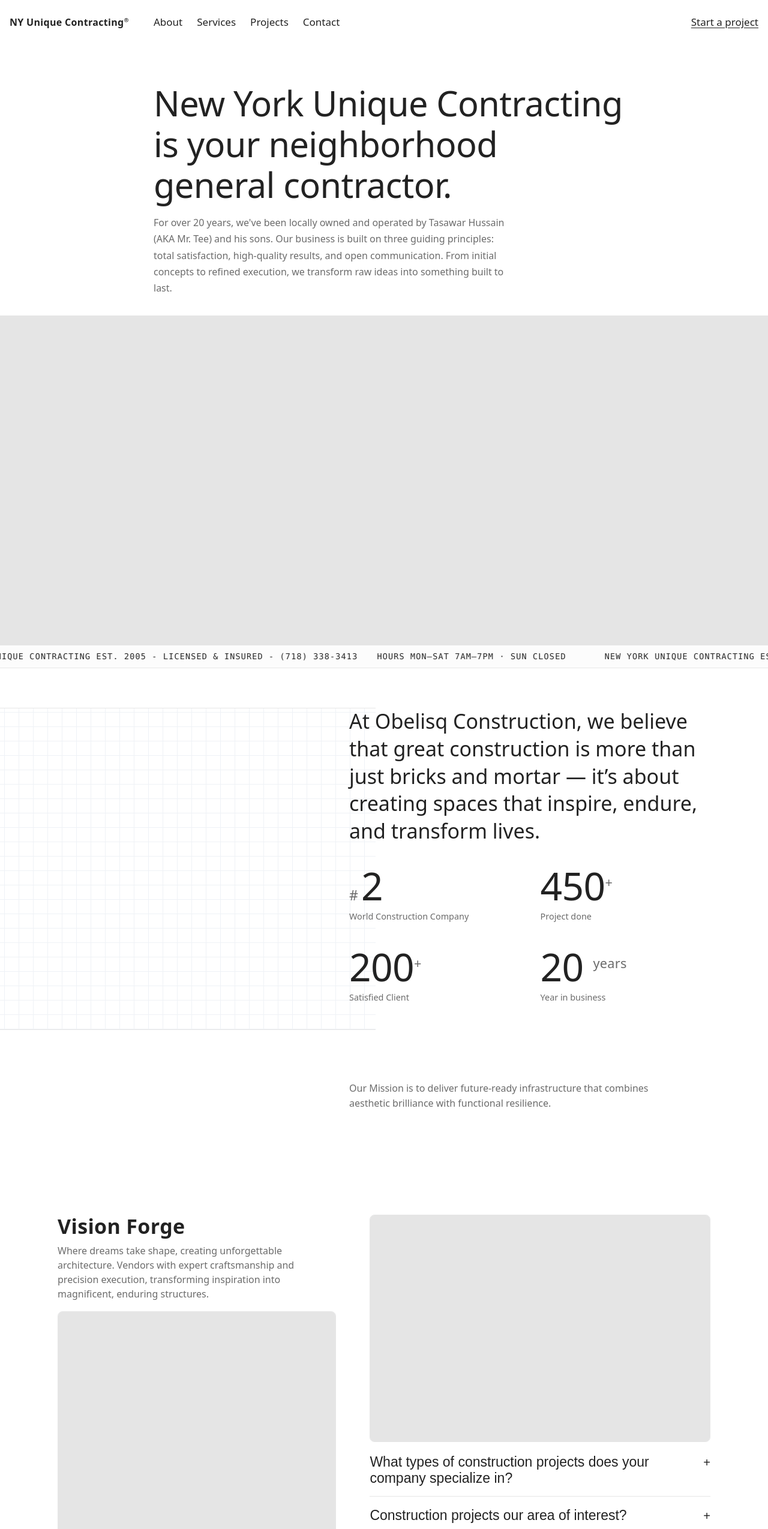
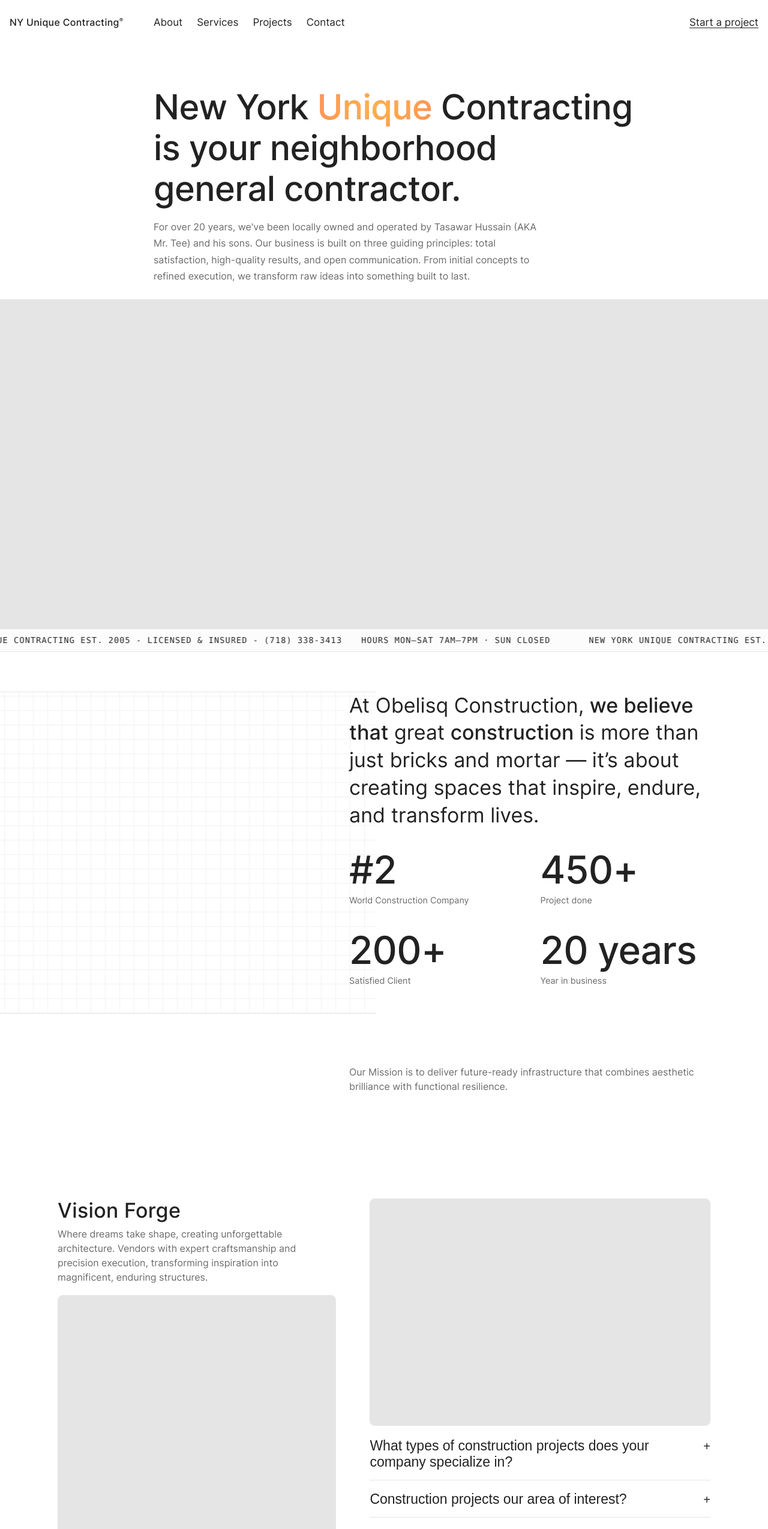
Before and after one commit to yellow-tulip/newyorkuniquecontracting, a plain HTML site: page index.html in a window 1280 px wide. Shown: the top 2549 px of the page at 60% size. Drawn offline with nearby package versions, Linux system fonts and the light colour scheme.

Commit message:
Update website content and styling
Co-authored-by: Qwen-Coder <qwen-coder@alibabacloud.com>

```diff
--- /dev/null
+++ b/assets/animations.js
@@ -0,0 +1,402 @@
+/**
+ * Home page microinteractions and animations
+ * Uses Anime.js for choreography, IntersectionObserver for reveals,
+ * and requestAnimationFrame for parallax effects
+ */
+
+(function() {
+  'use strict';
+
+  // Check for reduced motion preference
+  const prefersReducedMotion = window.matchMedia('(prefers-reduced-motion: reduce)').matches;
+
+  // Animation state
+  let isAnimating = false;
+  let parallaxRaf = null;
+
+  // Initialize all animations when DOM is ready
+  if (document.readyState === 'loading') {
+    document.addEventListener('DOMContentLoaded', init);
+  } else {
+    init();
+  }
+
+  function init() {
+    // Wait for fonts to be ready before starting animations
+    if ('fonts' in document) {
+      document.fonts.ready.then(() => {
+        // Always initialize hero animations (handles reduced motion internally)
+        initHeroAnimations();
+
+        // Skip other animations for reduced motion users
+        if (prefersReducedMotion) return;
+
+        initScrollRevealAnimations();
+        initParallaxEffects();
+      });
+    } else {
+      // Fallback for browsers without font loading API
+      setTimeout(() => {
+        // Always initialize hero animations (handles reduced motion internally)
+        initHeroAnimations();
+
+        // Skip other animations for reduced motion users
+        if (prefersReducedMotion) return;
+
+        initScrollRevealAnimations();
+        initParallaxEffects();
+      }, 200);
+    }
+  }
+
+  /**
+   * Hero section animations - Apple-esque living gradient for "Unique"
+   */
+  function initHeroAnimations() {
+    const accentWord = document.querySelector('.accent-word');
+
+    if (!accentWord) return;
+
+    // Feature detection for background-clip: text
+    const supportsBackgroundClip = CSS.supports('-webkit-background-clip', 'text') ||
+                                   CSS.supports('background-clip', 'text');
+
+    // Apply fallback class for browsers without background-clip support
+    if (!supportsBackgroundClip) {
+      accentWord.classList.add('no-clip');
+      return; // Skip animations for unsupported browsers
+    }
+
+    // Check for reduced motion preference
+    const prefersReducedMotion = window.matchMedia('(prefers-reduced-motion: reduce)').matches;
+
+    if (prefersReducedMotion) {
+      // Static gradient for reduced motion users
+      accentWord.classList.add('static');
+      return; // Skip animations but keep gradient visible
+    }
+
+    // Animation configuration
+    const config = {
+      driftSpeed: 24000, // 24 seconds for full 360° rotation
+      lerpFactor: 0.08,  // Smoothing for mouse follow
+      hoverIntensity: 1.0,
+      baseIntensity: 0.85
+    };
+
+    // Continuous subtle drift animation
+    anime({
+      targets: accentWord,
+      '--angle': ['0deg', '360deg'],
+      duration: config.driftSpeed,
+      easing: 'linear',
+      loop: true
+    });
+
+    // Mouse interaction (desktop only)
+    if (window.innerWidth >= 1024) {
+      let isHovering = false;
+      let animationFrame = null;
+      let targetMx = 50;
+      let targetMy = 50;
+      let currentMx = 50;
+      let currentMy = 50;
+
+      function updateGradientPosition(event) {
+        if (!isHovering) return;
+
+        const rect = accentWord.getBoundingClientRect();
+        const x = event.clientX - rect.left;
+        const y = event.clientY - rect.top;
+
+        // Convert to percentages
+        targetMx = Math.max(10, Math.min(90, (x / rect.width) * 100));
+        targetMy = Math.max(10, Math.min(90, (y / rect.height) * 100));
+      }
+
+      function lerpUpdate() {
+        if (!isHovering) return;
+
+        // Smooth interpolation toward target
+        currentMx += (targetMx - currentMx) * config.lerpFactor;
+        currentMy += (targetMy - currentMy) * config.lerpFactor;
+
+        // Update CSS variables
+        accentWord.style.setProperty('--mx', currentMx + '%');
+        accentWord.style.setProperty('--my', currentMy + '%');
+
+        animationFrame = requestAnimationFrame(lerpUpdate);
+      }
+
+      // Mouse enter: enhance and start tracking
+      accentWord.addEventListener('mouseenter', () => {
+        isHovering = true;
+
+        // Boost intensity slightly on hover
+        anime({
+          targets: accentWord,
+          '--intensity': config.hoverIntensity,
+          duration: 250,
+          easing: 'easeOutQuad'
+        });
+
+        // Start smooth position updates
+        animationFrame = requestAnimationFrame(lerpUpdate);
+      });
+
+      // Mouse move: update target position
+      accentWord.addEventListener('mousemove', updateGradientPosition);
+
+      // Mouse leave: return to neutral
+      accentWord.addEventListener('mouseleave', () => {
+        isHovering = false;
+
+        if (animationFrame) {
+          cancelAnimationFrame(animationFrame);
+        }
+
+        // Return to center and reduce intensity
+        anime({
+          targets: accentWord,
+          '--mx': '50%',
+          '--my': '50%',
+          '--intensity': config.baseIntensity,
+          duration: 500,
+          easing: 'easeOutQuad'
+        });
+      });
+    }
+  }
+
+  /**
+   * Scroll-triggered reveal animations
+   */
+  function initScrollRevealAnimations() {
+    const revealElements = document.querySelectorAll('[data-animate="reveal"]');
+    if (!revealElements.length) return;
+
+    // Pre-seed metrics numbers to avoid flash
+    initMetricsNumbers();
+
+    // Set initial state for reveal elements (micro-settle style without blur/scale)
+    revealElements.forEach(el => {
+      el.style.opacity = '0';
+      el.style.transform = 'translateY(8px)';
+    });
+
+    // Create intersection observer for reveals
+    const revealObserver = new IntersectionObserver((entries) => {
+      entries.forEach(entry => {
+        if (entry.isIntersecting && !entry.target.hasAttribute('data-animated')) {
+          entry.target.setAttribute('data-animated', 'true');
+          animateReveal(entry.target);
+        }
+      });
+    }, {
+      threshold: 0.1,
+      rootMargin: '0px 0px -10% 0px'
+    });
+
+    revealElements.forEach(el => revealObserver.observe(el));
+  }
+
+  /**
+   * Pre-seed metrics numbers to prevent flash before count-up
+   */
+  function initMetricsNumbers() {
+    const metrics = document.querySelectorAll('.metric .number');
+
+    metrics.forEach(metric => {
+      const originalText = metric.textContent.trim();
+      const numberMatch = originalText.match(/(\d+)/);
+
+      if (numberMatch) {
+        const targetNumber = parseInt(numberMatch[1]);
+        const prefix = originalText.split(numberMatch[1])[0];
+        const suffix = originalText.split(numberMatch[1])[1];
+
+        // Store target data
+        metric.setAttribute('data-target', targetNumber);
+        metric.setAttribute('data-prefix', prefix);
+        metric.setAttribute('data-suffix', suffix);
+
+        // Set initial state to 0
+        metric.textContent = prefix + '0' + suffix;
+      }
+    });
+  }
+
+  /**
+   * Animate element reveal with micro-settle effect
+   */
+  function animateReveal(element) {
+    // Check for reduced motion
+    const prefersReducedMotion = window.matchMedia('(prefers-reduced-motion: reduce)').matches;
+
+    if (prefersReducedMotion) {
+      // Instant reveal for reduced motion users
+      element.style.opacity = '1';
+      element.style.transform = 'translateY(0)';
+
+      if (element.classList.contains('about-metrics')) {
+        // Set metrics to final values instantly
+        setMetricsToFinalValues();
+      }
+      return;
+    }
+
+    // Micro-settle reveal animation (no blur, no scale)
+    anime({
+      targets: element,
+      opacity: [0, 1],
+      translateY: [8, 0],
+      duration: 480,
+      easing: 'easeOutCubic',
+      complete: () => {
+        // Trigger metrics count-up if this is the metrics section
+        if (element.classList.contains('about-metrics')) {
+          animateMetricsCountUp();
+        }
+      }
+    });
+
+    // Stagger child elements with micro-settle (no scale)
+    const staggerElements = element.querySelectorAll('.metric, .faq-item, .form-group, .detail');
+    if (staggerElements.length) {
+      anime({
+        targets: staggerElements,
+        opacity: [0, 1],
+        translateY: [4, 0],
+        duration: 360,
+        delay: anime.stagger(60, {start: 120}),
+        easing: 'easeOutCubic'
+      });
+    }
+  }
+
+  /**
+   * Set metrics to final values instantly (for reduced motion)
+   */
+  function setMetricsToFinalValues() {
+    const metrics = document.querySelectorAll('.metric .number');
+
+    metrics.forEach(metric => {
+      const target = metric.getAttribute('data-target');
+      const prefix = metric.getAttribute('data-prefix') || '';
+      const suffix = metric.getAttribute('data-suffix') || '';
+
+      if (target) {
+        metric.textContent = prefix + target + suffix;
+      }
+    });
+  }
+
+  /**
+   * Animate metrics count-up using pre-seeded data
+   */
+  function animateMetricsCountUp() {
+    const metrics = document.querySelectorAll('.metric .number');
+    if (!metrics.length) return;
+
+    metrics.forEach(metric => {
+      const target = parseInt(metric.getAttribute('data-target'));
+      const prefix = metric.getAttribute('data-prefix') || '';
+      const suffix = metric.getAttribute('data-suffix') || '';
+
+      if (!target) return;
+
+      // Animate from 0 to target number using stored data
+      anime({
+        targets: { count: 0 },
+        count: target,
+        duration: 1600,
+        easing: 'easeOutCubic',
+        update: function(anim) {
+          const currentCount = Math.floor(anim.animatables[0].target.count);
+          metric.textContent = prefix + currentCount + suffix;
+        },
+        complete: function() {
+          metric.textContent = prefix + target + suffix; // Ensure final value is exact
+        }
+      });
+    });
+  }
+
+  /**
+   * Subtle parallax effects
+   */
+  function initParallaxEffects() {
+    // Only on desktop to avoid mobile performance issues
+    if (window.innerWidth < 1024) return;
+
+    const heroElement = document.querySelector('.intro-block');
+    const breadcrumbElement = document.querySelector('.about-breadcrumb');
+
+    if (!heroElement && !breadcrumbElement) return;
+
+    let ticking = false;
+
+    function updateParallax() {
+      const scrollY = window.pageYOffset;
+      const windowHeight = window.innerHeight;
+
+      // Hero micro-parallax (±8px)
+      if (heroElement) {
+        const heroRect = heroElement.getBoundingClientRect();
+        const heroCenter = heroRect.top + heroRect.height / 2;
+        const heroProgress = (windowHeight / 2 - heroCenter) / (windowHeight / 2);
+        const heroOffset = Math.max(-8, Math.min(8, heroProgress * 8));
+
+        heroElement.style.transform = `translateY(${heroOffset}px)`;
+      }
+
+      // Breadcrumb micro-parallax (±4px horizontal)
+      if (breadcrumbElement) {
+        const breadcrumbRect = breadcrumbElement.getBoundingClientRect();
+        const breadcrumbCenter = breadcrumbRect.top + breadcrumbRect.height / 2;
+        const breadcrumbProgress = (windowHeight / 2 - breadcrumbCenter) / (windowHeight / 2);
+        const breadcrumbOffset = Math.max(-4, Math.min(4, breadcrumbProgress * 4));
+
+        breadcrumbElement.style.transform = `translateX(${breadcrumbOffset}px)`;
+      }
+
+      ticking = false;
+    }
+
+    function requestParallaxUpdate() {
+      if (!ticking) {
+        parallaxRaf = requestAnimationFrame(updateParallax);
+        ticking = true;
+      }
+    }
+
+    // Throttled scroll listener
+    window.addEventListener('scroll', requestParallaxUpdate, { passive: true });
+
+    // Initial call
+    updateParallax();
+
+    // Cleanup on resize if switching to mobile
+    window.addEventListener('resize', () => {
+      if (window.innerWidth < 1024) {
+        window.removeEventListener('scroll', requestParallaxUpdate);
+        if (parallaxRaf) {
+          cancelAnimationFrame(parallaxRaf);
+        }
+        // Reset transforms
+        if (heroElement) heroElement.style.transform = '';
+        if (breadcrumbElement) breadcrumbElement.style.transform = '';
+      }
+    });
+  }
+
+  /**
+   * Cleanup function (if needed for SPA-style navigation)
+   */
+  window.cleanupAnimations = function() {
+    if (parallaxRaf) {
+      cancelAnimationFrame(parallaxRaf);
+    }
+  };
+
+})();
--- a/assets/styles/home.css
+++ b/assets/styles/home.css
@@ -7,6 +7,59 @@
 .nowrap { white-space: nowrap; }
 /* Ensure the first line fits on one line */
 .intro h1 { max-width: 30ch; }
+
+/* Apple-esque gradient text effect for "Unique" */
+.accent-word {
+  /* Focal point (percentages of element) and drift angle */
+  --mx: 50%;
+  --my: 50%;
+  --angle: 0deg;
+  --intensity: 0.85;
+
+  /* Default fallback color for safety */
+  color: #ff6b6b;
+
+  background-image:
+    radial-gradient(120% 180% at var(--mx) var(--my),
+      #ffb347 0%,
+      #ff6b6b 35%,
+      #d63031 60%,
+      transparent 85%),
+    conic-gradient(from var(--angle) at var(--mx) var(--my),
+      #ff7675, #fd79a8, #fdcb6e, #e17055, #ff6b6b, #fab1a0, #ff7675);
+
+  background-size: 300% 300%;
+  background-position: center;
+}
+
+/* Apply gradient clip only in supporting browsers */
+@supports (-webkit-background-clip: text) or (background-clip: text) {
+  .accent-word {
+    -webkit-background-clip: text;
+    background-clip: text;
+    -webkit-text-fill-color: transparent;
+    color: transparent;
+  }
+}
+
+/* Fallback for browsers without background-clip: text support */
+.accent-word.no-clip {
+  background-image: none;
+  color: #ff6b6b;
+  -webkit-text-fill-color: inherit;
+}
+
+/* Reduced motion fallback - static but visible */
+.accent-word.static {
+  --mx: 50%;
+  --my: 50%;
+  --angle: 45deg;
+}
+
+/* Ensure parent positioning for interactions */
+.intro {
+  position: relative;
+}
 
 /* Thin, monospaced marquee banner */
 .ticker { grid-column: 1 / -1; width: 100vw; margin-inline: calc(50% - 50vw); overflow: hidden; background: var(--color-page); border-block: 1px solid var(--color-border); font-family: ui-monospace, SFMono-Regular, Menlo, Monaco, Consolas, "Liberation Mono", "Courier New", monospace; }
@@ -43,7 +96,19 @@
 
 .metrics { display: grid; grid-template-columns: 1fr 1fr; gap: clamp(1.75rem, 3.5vw, 2.5rem) clamp(1.5rem, 2.75vw, 2.5rem); margin-top: clamp(1.5rem, 3vw, 2.25rem); justify-items: start; }
 .metric { display: grid; align-content: start; gap: .5rem; }
-.metric .number { font-size: clamp(2.75rem, 5.5vw, 4rem); line-height: 1; font-weight: var(--font-weight-medium); color: var(--color-ink-2); letter-spacing: -0.01em; }
+.metric .number {
+  font-size: clamp(2.75rem, 5.5vw, 4rem);
+  line-height: 1;
+  font-weight: var(--font-weight-medium);
+  color: var(--color-ink-2);
+  letter-spacing: -0.01em;
+  transition: color 0.3s ease;
+  cursor: pointer;
+}
+
+.metric .number:hover {
+  color: var(--accent);
+}
 .metric .prefix { font-size: .36em; vertical-align: baseline; margin-right: .25em; color: var(--color-muted); }
 .metric .suffix { font-size: .34em; vertical-align: super; letter-spacing: .01em; color: var(--color-muted); }
 .metric .label { font-size: var(--fs-sm); color: var(--color-muted); }
--- a/assets/styles/main.css
+++ b/assets/styles/main.css
@@ -18,7 +18,7 @@
   --accent-hover: var(--brand-red-700);
 
   /* Typography */
-  --font-sans: "Inter", "Inter Fallback", system-ui, -apple-system, Segoe UI, Roboto, Helvetica, Arial, sans-serif;
+  --font-sans: "Inter Fallback", "Inter", system-ui, -apple-system, Segoe UI, Roboto, Helvetica, Arial, sans-serif;
   --font-weight-regular: 400;
   --font-weight-medium: 500;
   --font-weight-bold: 700;
@@ -139,8 +139,51 @@ a:hover { color: var(--accent); }
 .brand sup { font-size: 0.6em; vertical-align: super; }
 .nav-center { grid-column: 2; justify-self: start; display: flex; flex-wrap: wrap; gap: var(--space-5); padding-block: var(--space-5); }
 .nav-right { grid-column: 3; justify-self: end; padding-block: var(--space-5); }
-.nav a { color: var(--color-ink-2); }
-.nav a:hover { color: var(--accent); }
+.nav a {
+  color: var(--color-ink-2);
+  transition: all 0.3s ease;
+  position: relative;
+  display: inline-block;
+}
+
+/* Warm gradient hover effect for nav links */
+.nav a:hover {
+  --mx: 50%;
+  --my: 50%;
+  --angle: 45deg;
+
+  background-image:
+    radial-gradient(120% 180% at var(--mx) var(--my),
+      #ffb347 0%,
+      #ff6b6b 35%,
+      #d63031 60%,
+      transparent 85%),
+    conic-gradient(from var(--angle) at var(--mx) var(--my),
+      #ff7675, #fd79a8, #fdcb6e, #e17055, #ff6b6b, #fab1a0, #ff7675);
+
+  background-size: 200% 200%;
+  background-position: center;
+  -webkit-background-clip: text;
+  background-clip: text;
+  -webkit-text-fill-color: transparent;
+  color: transparent;
+}
+
+/* Fallback for browsers without background-clip support */
+@supports not ((-webkit-background-clip: text) or (background-clip: text)) {
+  .nav a:hover {
+    background-image: none;
+    color: var(--accent);
+    -webkit-text-fill-color: inherit;
+  }
+}
+
+/* Click push-down animation */
+.nav a:active {
+  transform: translateY(2px);
+  transition: transform 0.1s ease;
+}
+
 .nav a:focus-visible { outline: 2px solid var(--accent); outline-offset: 2px; border-radius: 3px; }
 .cta-link { text-decoration: underline; text-underline-offset: 3px; }
 .cta-link { text-decoration: underline; text-underline-offset: 3px; }
@@ -226,7 +269,7 @@ a:hover { color: var(--accent); }
   src: url("../fonts/inter-v13-latin-regular.woff2") format("woff2");
   font-weight: 400;
   font-style: normal;
-  font-display: swap;
+  font-display: optional; /* No switching, brief invisible period */
 }
 
 @font-face {
@@ -234,16 +277,10 @@ a:hover { color: var(--accent); }
   src: url("../fonts/inter-v13-latin-500.woff2") format("woff2");
   font-weight: 500;
   font-style: normal;
-  font-display: swap;
+  font-display: optional; /* No switching, brief invisible period */
 }
 
-@font-face {
-  font-family: "Inter";
-  src: url("../fonts/inter-v13-latin-700.woff2") format("woff2");
-  font-weight: 700;
-  font-style: normal;
-  font-display: swap;
-}
+/* Removed 700 weight to reduce loading overhead - use font-synthesis when needed */
 
 /* Metrics-compatible fallback to prevent layout shift when Inter loads */
 @font-face {
--- a/index.html
+++ b/index.html
@@ -5,13 +5,21 @@
     <meta name="viewport" content="width=device-width, initial-scale=1" />
     <title>Home — NY Unique Contracting</title>
     <meta name="description" content="Masonry and concrete done right. Clear, precise, and dependable." />
+
+    <!-- CRITICAL: Preload fonts before CSS -->
+    <link rel="preload" href="assets/fonts/inter-v13-latin-regular.woff2" as="font" type="font/woff2" crossorigin>
+    <link rel="preload" href="assets/fonts/inter-v13-latin-500.woff2" as="font" type="font/woff2" crossorigin>
+
     <!-- CSS files -->
     <link rel="stylesheet" href="assets/styles/main.css">
     <link rel="stylesheet" href="assets/styles/home.css">
-    <!-- Inline fallback to prevent blank first paint -->
+    <!-- Updated fallback with consistent font stack -->
     <style>
       html { color-scheme: light; }
-      body { margin: 0; font-family: "Inter Fallback", system-ui, -apple-system, "Segoe UI", Roboto, Helvetica, Arial, sans-serif; }
+      body {
+        margin: 0;
+        font-family: "Inter Fallback", "Inter", system-ui, -apple-system, "Segoe UI", Roboto, Helvetica, Arial, sans-serif;
+      }
     </style>
   </head>
   <body>
@@ -35,7 +43,7 @@
         <section class="intro-block">
           <aside class="intro">
             <h1>
-              <span class="brand-phrase">New York Unique Contracting</span><br>
+              <span class="brand-phrase">New York <span class="accent-word">Unique</span> Contracting</span><br>
               <span class="nowrap">is your neighborhood</span><br>
               <span class="nowrap">general contractor.</span>
             </h1>
@@ -67,7 +75,7 @@
       <!-- Removed styleguide and sample sections per direction -->
 
       <!-- About + metrics (inspiration: assets/inspo/homeabout.png) -->
-      <section class="section about-metrics container" aria-label="About NY Unique Contracting">
+      <section class="section about-metrics container" data-animate="reveal" aria-label="About NY Unique Contracting">
         <div class="about-grid">
           <!-- Left: illustrative wireframe placeholder; replace with production image when ready -->
           <div class="about-visual" aria-hidden="true">
@@ -104,7 +112,7 @@
       </section>
 
       <!-- Short two-column section (inspired by assets/short.png) -->
-      <section class="section short-section container" aria-labelledby="vision-title">
+      <section class="section short-section container" data-animate="reveal" aria-labelledby="vision-title">
         <div class="short-grid">
           <div class="short-left">
             <h2 id="vision-title">Vision Forge</h2>
@@ -152,7 +160,7 @@
       </section>
 
       <!-- Contact / Get a Quote -->
-      <section class="section contact-section container" aria-label="Get in touch">
+      <section class="section contact-section container" data-animate="reveal" aria-label="Get in touch">
         <div class="contact-grid">
           <header class="contact-head">
             <div class="eyebrow">Get a free estimate</div>
@@ -333,5 +341,9 @@
         });
       })();
     </script>
+
+    <!-- Anime.js for microinteractions -->
+    <script src="https://cdn.jsdelivr.net/npm/animejs@3.2.1/lib/anime.min.js"></script>
+    <script src="assets/animations.js"></script>
   </body>
 </html>
```
Also changed, not shown: 3 other files.
